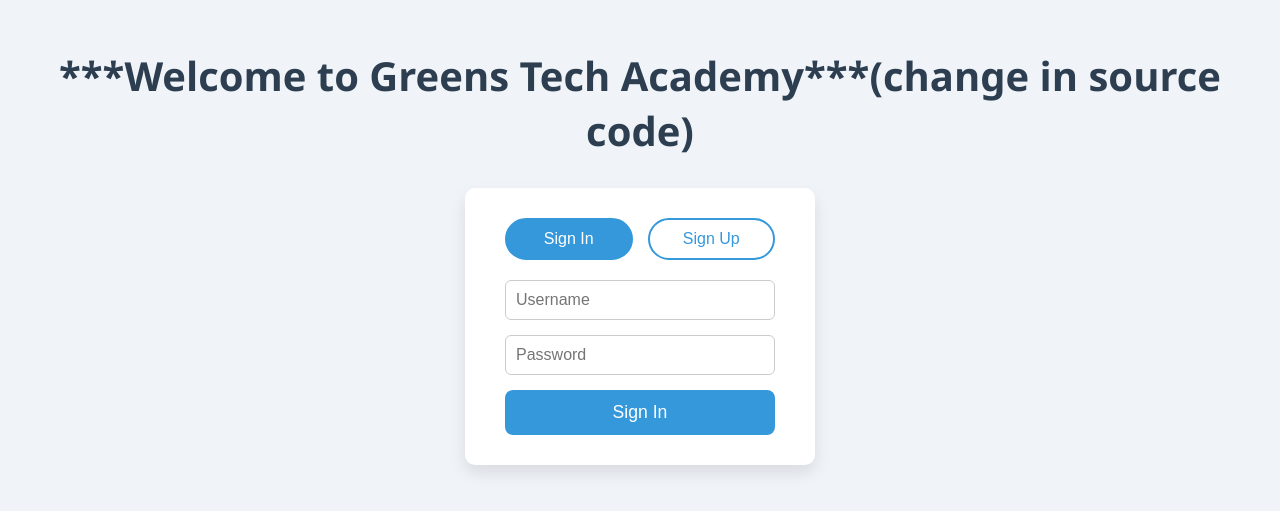
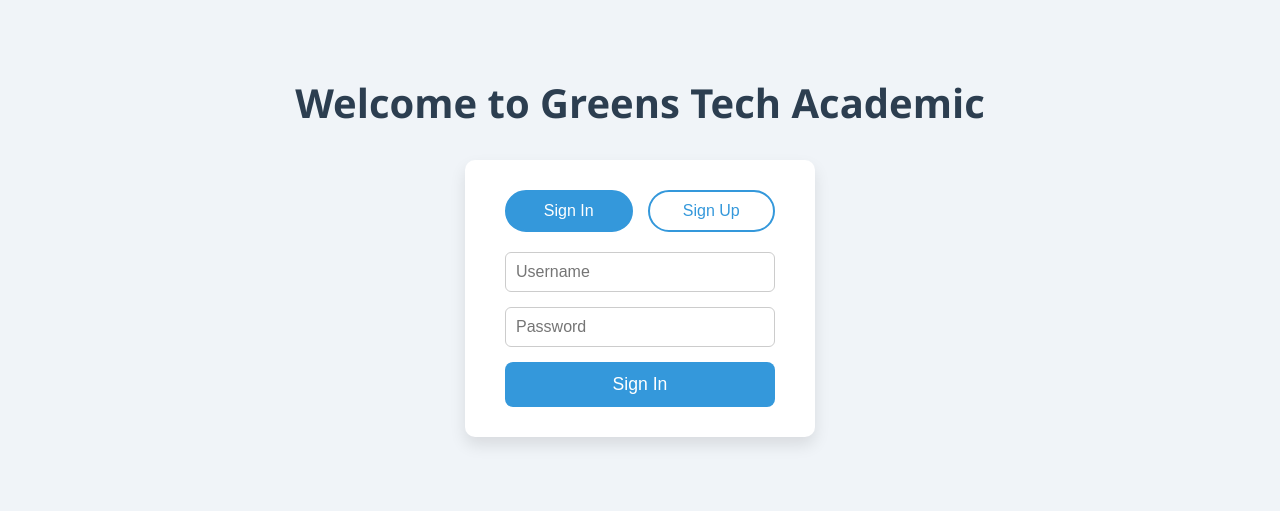
Before and after one commit to Gokul-Ram-GH/mini_devops_project, a plain HTML site: page myproject/frontend/index.html in a window 1280 px wide. Shown: the part 157-668 px from the top of the page. Drawn offline with Linux system fonts and the light colour scheme.

Commit message:
index.html

```diff
--- a/myproject/frontend/index.html
+++ b/myproject/frontend/index.html
@@ -93,7 +93,7 @@
   </style>
 </head>
 <body>
-  <h1>***Welcome to Greens Tech Academy***(change in source code)</h1>
+  <h1>Welcome to Greens Tech Academic</h1>
 
   <div class="form-container">
     <div class="toggle-buttons">
```
